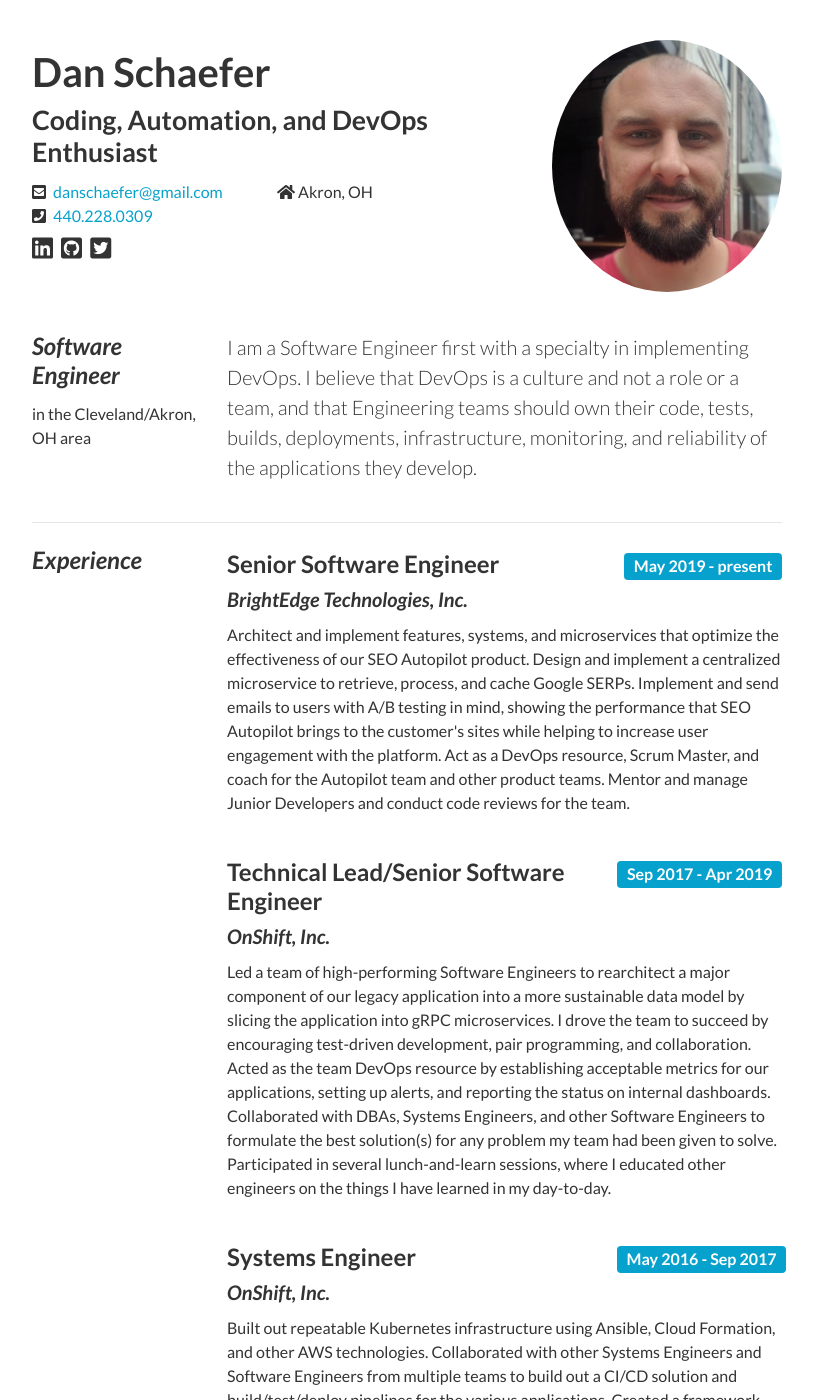
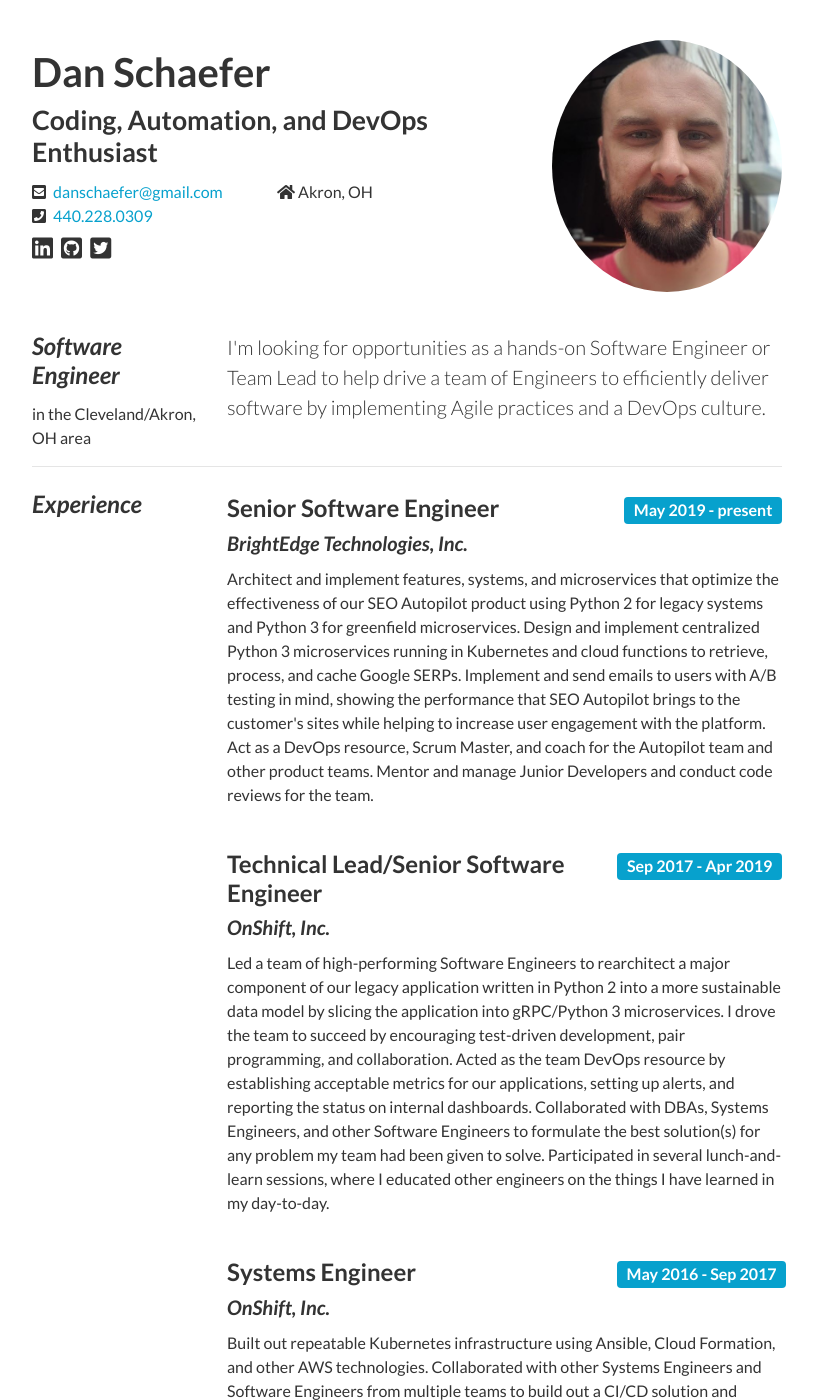
Before and after one commit to lieutdan13/lieutdan13, a Jekyll site: the page built from index.html, in a window 1280 px wide and 1400 px high. Shown: the whole window, without its empty margins (233-1050 px from the left). Built offline with Jekyll 4.4.1, drawn with Linux system fonts in a browser that asks for light colours.

Commit message:
Clarify the use of Python 2/3 on different projects

```diff
--- a/index.html
+++ b/index.html
@@ -11,15 +11,16 @@ slogan: Coding, Automation, and DevOps Enthusiast
 resume_title: Software Engineer
 work_area: Cleveland/Akron, OH
 address: "Akron, OH"
-objective: I am a Software Engineer first with a specialty in implementing DevOps. I believe that DevOps is a culture and not a role or a team, and that Engineering teams should own their code, tests, builds, deployments, infrastructure, monitoring, and reliability of the applications they develop.
+#objective: I am a Software Engineer first with a specialty in implementing DevOps. I believe that DevOps is a culture and not a role or a team, and that Engineering teams should own their code, tests, builds, deployments, infrastructure, monitoring, and reliability of the applications they develop.
+objective: I'm looking for opportunities as a hands-on Software Engineer or Team Lead to help drive a team of Engineers to efficiently deliver software by implementing Agile practices and a DevOps culture.
 
 experience:
   - title: Senior Software Engineer
     company: BrightEdge Technologies, Inc.
     timeframe: May 2019 - present
     description:
-      - Architect and implement features, systems, and microservices that optimize the effectiveness of our SEO Autopilot product.
-      - Design and implement a centralized microservice to retrieve, process, and cache Google SERPs.
+      - Architect and implement features, systems, and microservices that optimize the effectiveness of our SEO Autopilot product using Python 2 for legacy systems and Python 3 for greenfield microservices.
+      - Design and implement centralized Python 3 microservices running in Kubernetes and cloud functions to retrieve, process, and cache Google SERPs.
       - Implement and send emails to users with A/B testing in mind, showing the performance that SEO Autopilot brings to the customer's sites while helping to increase user engagement with the platform.
       - Act as a DevOps resource, Scrum Master, and coach for the Autopilot team and other product teams.
       - Mentor and manage Junior Developers and conduct code reviews for the team.
@@ -28,7 +29,7 @@ experience:
     company: OnShift, Inc.
     timeframe: Sep 2017 - Apr 2019
     description:
-      - Led a team of high-performing Software Engineers to rearchitect a major component of our legacy application into a more sustainable data model by slicing the application into gRPC microservices.
+      - Led a team of high-performing Software Engineers to rearchitect a major component of our legacy application written in Python 2 into a more sustainable data model by slicing the application into gRPC/Python 3 microservices.
       - I drove the team to succeed by encouraging test-driven development, pair programming, and collaboration.
       - Acted as the team DevOps resource by establishing acceptable metrics for our applications, setting up alerts, and reporting the status on internal dashboards.
       - Collaborated with DBAs, Systems Engineers, and other Software Engineers to formulate the best solution(s) for any problem my team had been given to solve.
```
